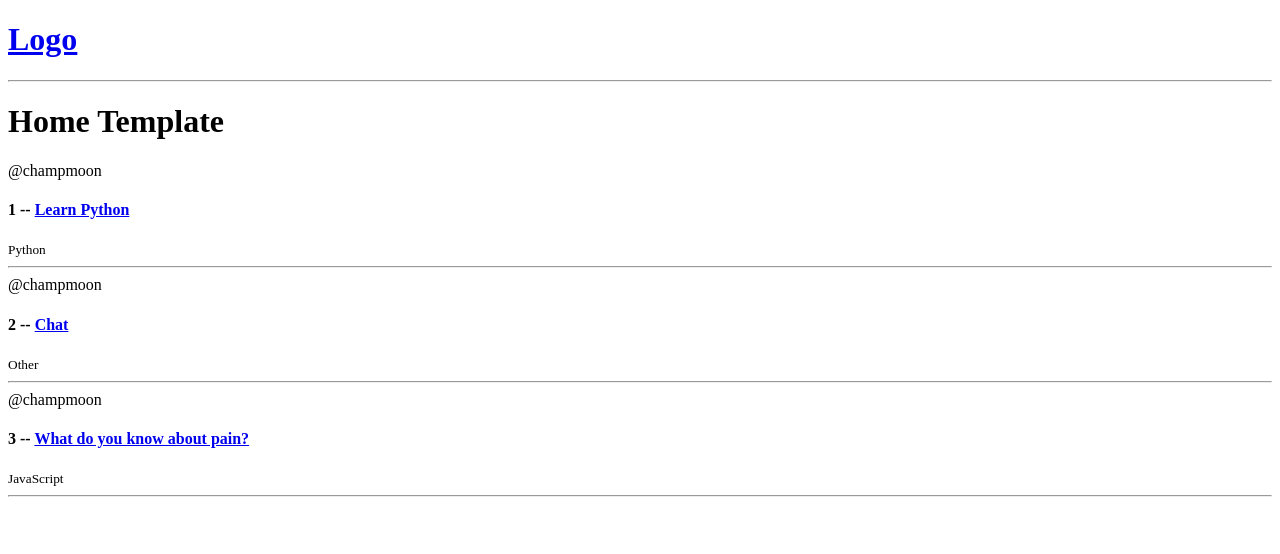
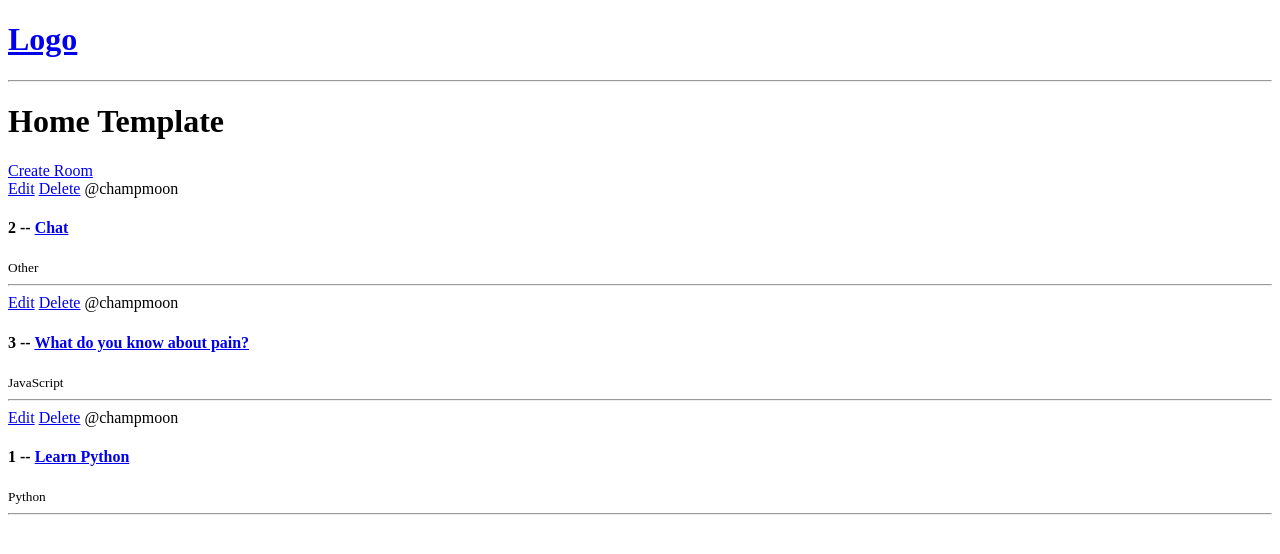
Before and after one commit to CHAMPMOON/cliscord, a Django app: page / in a window 1280 px wide. Shown: the top 554 px of the page. Run offline with Django 4.2, Linux system fonts and the light colour scheme; data comes from the database, SQL or seed files in the repository.

Commit message:
create crud operations for the room

```diff
--- a/base/models.py
+++ b/base/models.py
@@ -18,6 +18,9 @@ class Room(models.Model):
     updated = models.DateTimeField(auto_now=True)
     created = models.DateTimeField(auto_now_add=True)
 
+    class Meta:
+        ordering = ['-updated', '-created']
+
     def __str__(self):
         return self.name
 
--- a/base/templates/base/home.html
+++ b/base/templates/base/home.html
@@ -5,9 +5,13 @@
 
 <div>
 
+    <a href="{% url 'create-room' %}" >Create Room</a>
+
     <div>
         {% for room in rooms %}
         <div>
+            <a href="{% url 'update-room' room.id %}">Edit</a>
+            <a href="{% url 'delete-room' room.id %}">Delete</a>
             <span>@{{room.host.username}}</span>
             <h4>{{room.id}} --
                 <a href="{% url 'room' room.id %}">{{room.name}}</a>
--- a/base/urls.py
+++ b/base/urls.py
@@ -5,4 +5,8 @@ from . import views
 urlpatterns = [
     path('', views.home, name='home'),
     path('room/<str:pk>/', views.room, name='room'),
+
+    path('create-room/', views.create_room, name='create-room'),
+    path('update-room/<str:pk>/', views.update_room, name='update-room'),
+    path('delete-room/<str:pk>/', views.delete_room, name='delete-room')
 ]
--- a/base/views.py
+++ b/base/views.py
@@ -1,5 +1,6 @@
-from django.shortcuts import render
+from django.shortcuts import render, redirect
 from .models import Room
+from .forms import RoomForm
 
 
 def home(request):
@@ -12,3 +13,37 @@ def room(request, pk):
     room = Room.objects.get(id=pk)
     context = {'room': room}
     return render(request, 'base/room.html', context)
+
+
+def create_room(request):
+    form = RoomForm()
+    if request.method == 'POST':
+        form = RoomForm(request.POST)
+        if form.is_valid():
+            form.save()
+            return redirect('home')
+
+    context = {'form': form}
+    return render(request, 'base/room_form.html', context)
+
+
+def update_room(request, pk):
+    room = Room.objects.get(id=pk)
+    form = RoomForm(instance=room)
+
+    if request.method == 'POST':
+        form = RoomForm(request.POST, instance=room)
+        if form.is_valid():
+            form.save()
+            return redirect('home')
+
+    context = {'form': form}
+    return render(request, 'base/room_form.html', context)
+
+
+def delete_room(request, pk):
+    room = Room.objects.get(id=pk)
+    if request.method == 'POST':
+        room.delete()
+        return redirect('home')
+    return render(request, 'base/delete.html', {'obj': room})
```
Also changed, not shown: base/forms.py (added, +8 -0 lines), base/templates/base/delete.html (added, +12 -0 lines), base/templates/base/room_form.html (added, +13 -0 lines).
